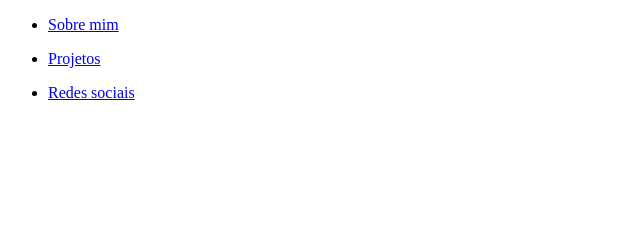
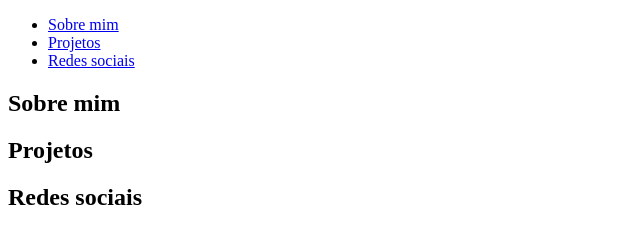
Before and after one commit to gioferrodev/portfolio-html-css, a plain HTML site: page index.html in a window 1280 px wide. Shown: the whole page, without its empty margins (0-640 px from the left). Drawn offline with Linux system fonts and the light colour scheme.

Commit message:
index.html alterado

```diff
--- a/index.html
+++ b/index.html
@@ -7,12 +7,19 @@
     <title>Meu Portfólio</title>
 </head>
 <body>
-    <header class="menu">
-        <nav class="menu-links">
-            <ul><li><a href="#">Sobre mim</a></li></ul>
-            <ul><li><a href="#">Projetos</a></li></ul>
-            <ul><li><a href="#">Redes sociais</a></li></ul>
+    <header class="header">
+        <nav class="header-links">
+            <ul>
+                <li><a href="#">Sobre mim</a></li>
+                <li><a href="#">Projetos</a></li>
+                <li><a href="#">Redes sociais</a></li>
+            </ul>
         </nav>
     </header>
+    <section class="conteudo">
+        <h2>Sobre mim</h2>
+        <h2>Projetos</h2>
+        <h2>Redes sociais</h2>
+    </section>
 </body>
 </html>
```
